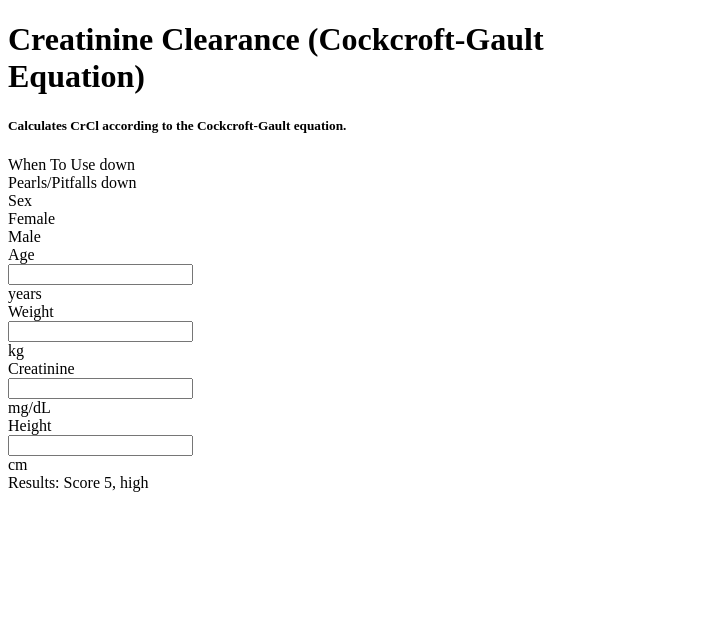
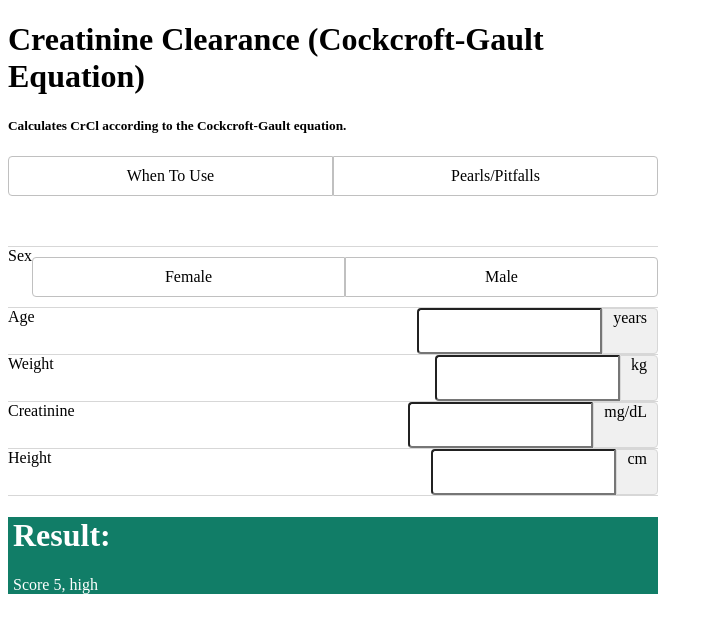
Before and after one commit to liirene1/medical-calculator, a React (Create React App) app: page / in a window 1280 px wide. Shown: the top 632 px of the page, without its empty margins (0-713 px from the left). Built offline with nearby package versions, Linux system fonts and the light colour scheme.

Commit message:
Initial styling

```diff
--- a/src/components/ExtraInfo/index.css
+++ b/src/components/ExtraInfo/index.css
@@ -1,3 +1,51 @@
 .extra-info {
   width: 100%;
+  padding-bottom: 40px;
 }
+
+.btn-row {
+  display: flex;
+  margin-top: 10px;
+  margin-bottom: 10px;
+  width: 100%;
+}
+
+.btn {
+  border: 1px solid silver;
+  flex: 1 1 50%;
+  text-align: center;
+  padding: 10px;
+}
+
+.btn:first-of-type {
+  border-top-left-radius: 4px;
+  border-bottom-left-radius: 4px;
+}
+
+.btn:last-of-type {
+  border-top-right-radius: 4px;
+  border-bottom-right-radius: 4px;
+}
+
+.btn.selected {
+  background-color: #1bb193;
+  font-weight: 600;
+  color: #fff;
+}
+
+.content {
+  background-color: #d7d7d7;
+  color: #595959;
+  padding: 11px 14px 8px;
+}
+
+ul {
+  padding-left: 20px;
+  margin: none;
+}
+
+.title {
+  font-weight: 700;
+  margin-top: 5px;
+  margin-bottom: 5px;
+}
--- a/src/components/ExtraInfo/index.js
+++ b/src/components/ExtraInfo/index.js
@@ -20,29 +20,32 @@ export class ExtraInfo extends Component {
       <div className="extra-info">
         <div className="btn-row">
           <div
-            className="btn"
+            className={`btn ${selected === 1 ? 'selected' : ''}` }
             onClick={() => this.handleClick(1)}
           >
             When To Use
-            <span> { selected === 1 ? 'up' : 'down'} </span>
           </div>
           <div
-            className="btn"
+            className={`btn ${selected === 2 ? 'selected' : ''}` }
             onClick={() => this.handleClick(2)}
           >
-            Pearls/Pitfalls<span> { selected === 2 ? 'up' : 'down'} </span>
+            Pearls/Pitfalls
           </div>
         </div>
-        <div className="content">
+        <div className={selected === 0 ? 'empty' : 'content'}>
           {
             selected === 1 && extraInfo.whenToUse &&
-            <div>{extraInfo.whenToUse}</div>
+            <ul>
+              {extraInfo.whenToUse.map(condition =>
+                <li> {condition} </li>
+              )}
+            </ul>
           }
           {
             selected === 2 && extraInfo.pearlsPitfalls &&
             <div>
-              {extraInfo.pearlsPitfalls.title}
-              {extraInfo.pearlsPitfalls.text}
+              <div className="title"> {extraInfo.pearlsPitfalls.title} </div>
+              <div> {extraInfo.pearlsPitfalls.text} </div>
             </div>
           }
         </div>
--- a/src/components/PatientStats/index.css
+++ b/src/components/PatientStats/index.css
@@ -0,0 +1,43 @@
+.patient-stats {
+  border-top: 1px solid #d7d7d7;
+}
+
+.input-row {
+  border-bottom: 1px solid #d7d7d7;
+  display: flex;
+}
+
+.label {
+  padding-right: 5px;
+  flex: 1 1;
+  align-items: center;
+  align-self: flex-start;
+  min-height: 44px;
+}
+
+.input-wrapper {
+  flex: 0 0 50%;
+  min-height: 41px;
+}
+
+.input-group {
+  display: flex;
+}
+
+input {
+  flex: 1 1 auto;
+  border-radius: 4px 0 0 4px;
+  width: 100%;
+}
+
+.units {
+  flex: 0 0 auto;
+  border-radius: 0 4px 4px 0;
+  height: 44px;
+  vertical-align: middle;
+  text-align: center;
+  background-color: #f0f0f0;
+  border: 1px solid #d7d7d7;
+  align-self: stretch;
+  padding: 0 10px;
+}
--- a/src/components/PatientStats/index.js
+++ b/src/components/PatientStats/index.js
@@ -25,29 +25,31 @@ export class PatientStats extends Component {
             <div className="btn">Male</div>
           </div>
         </div>
-        <div className="input-row">
-          <div> Age </div>
-          <div className="input-group">
-            <input />
-            <div className="units"> years </div>
+        <div className="input-wrapper">
+          <div className="input-row">
+            <div className="label"> Age </div>
+            <div className="input-group">
+              <input />
+              <div className="units"> years </div>
+            </div>
           </div>
         </div>
         <div className="input-row">
-          <div> Weight </div>
+          <div className="label"> Weight </div>
           <div className="input-group">
             <input />
             <div className="units"> kg </div>
           </div>
         </div>
         <div className="input-row">
-          <div> Creatinine </div>
+          <div className="label"> Creatinine </div>
           <div className="input-group">
             <input />
             <div className="units"> mg/dL </div>
           </div>
         </div>
         <div className="input-row">
-          <div> Height </div>
+          <div className="label"> Height </div>
           <div className="input-group">
             <input />
             <div className="units"> cm </div>
--- a/src/components/Results/index.css
+++ b/src/components/Results/index.css
@@ -0,0 +1,8 @@
+.results {
+  margin-top: 20px;
+  margin-bottom: 5px;
+  background-color: #117d67;
+  color: #fff;
+  padding-left: 5px;
+  padding-right: 5px;
+}
--- a/src/components/Results/index.js
+++ b/src/components/Results/index.js
@@ -1,9 +1,11 @@
 import React from "react";
 import { connect } from "react-redux";
+import './index.css';
 
 const Results = ({ score, severity }) => (
-  <div>
-    Results: Score { score }, { severity }
+  <div className="results">
+    <h1>Result:</h1>
+    <p>Score { score }, { severity }</p>
   </div>
 );
 
```
